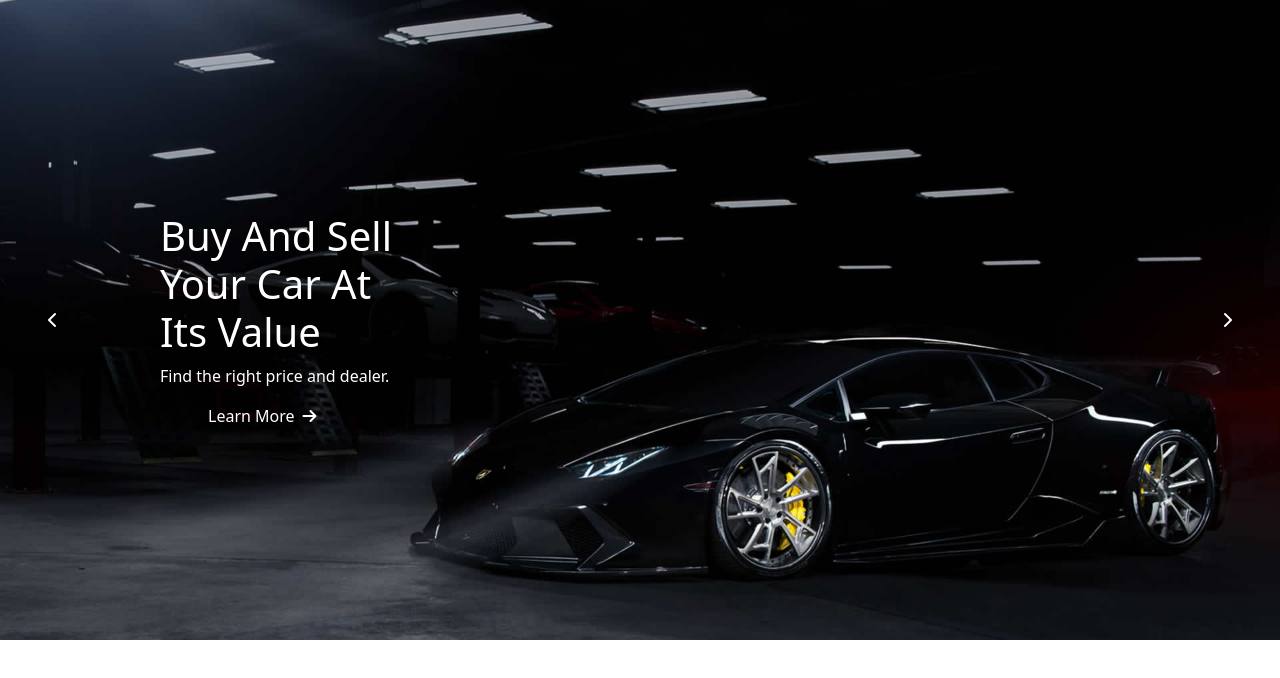
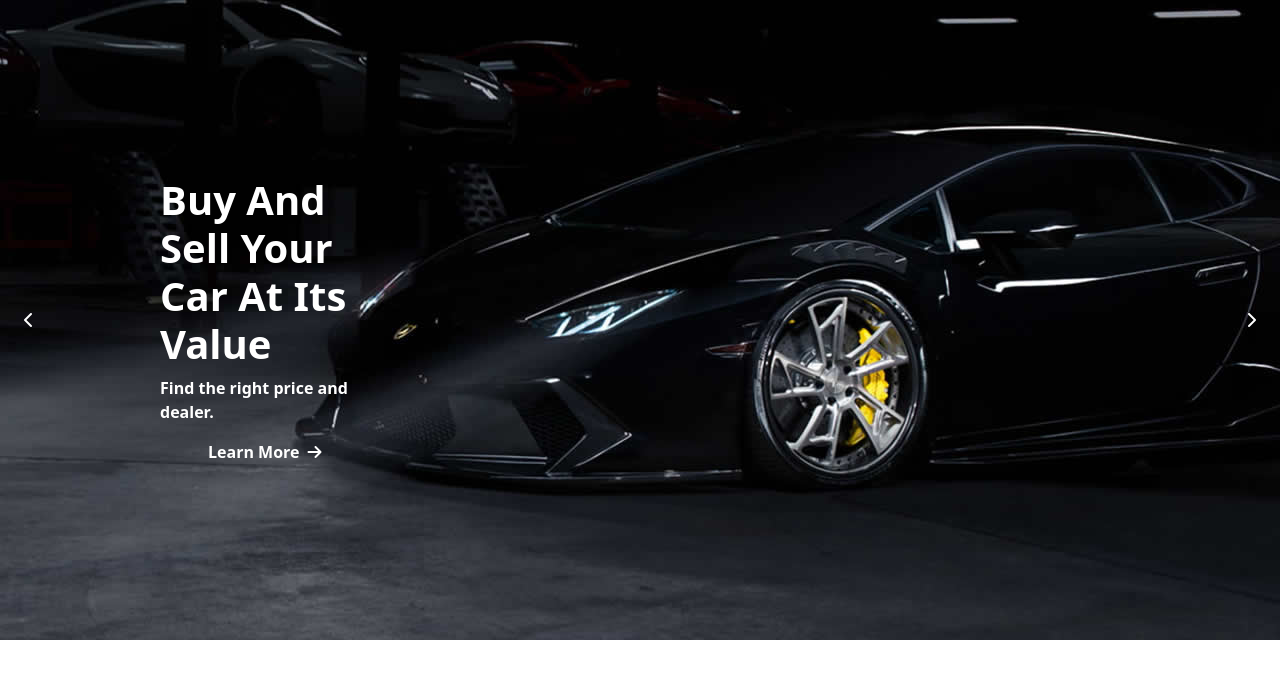
Before and after one commit to LucaAgatinoPrivitera/proj-html-vuejs, a Vue app: page / in a window 1280 px wide. Shown: the top 678 px of the page. Built offline with nearby package versions, Linux system fonts and the light colour scheme.

Commit message:
Carosello finito, manca solo l'interval

```diff
--- a/src/components/Carosello.vue
+++ b/src/components/Carosello.vue
@@ -33,23 +33,23 @@ export default {
 </script>
 
 <template>
-  <!-- <div id="caroselloHeight" class="position-relative"
-    v-bind:style="{ 'background-image': `url(${store.CaroselloImages.firstImage})` }"> -->
-  <div id="caroselloHeight" class="position-relative">
-    <img id="backgroundImage" :src="store.Carosello[store.number].firstImage" alt="">
+  <div id="caroselloHeight" class="position-relative prova"
+    v-bind:style="{ 'background-image': `url(${store.Carosello[store.number].firstImage})` }">
+    <!-- <div id="caroselloHeight" class="position-relative">
+    <img id="backgroundImage" :src="store.Carosello[store.number].firstImage" alt=""> -->
 
-    <div id="bottoni" class="d-flex justify-content-between align-items-center px-5 h-100">
+    <div id="bottoni" class="d-flex justify-content-between align-items-center px-4 h-100">
       <i class="fa-solid fa-chevron-left previous cursorPointer" @click="CaroselloIndietro"></i>
       <i class="fa-solid fa-chevron-right next cursorPointer" @click="caroselloAvanti"></i>
     </div>
 
-    <div class="w-75 h-100 d-flex m-auto align-items-center">
+    <div class="w-75 h-100 position-relative d-flex m-auto align-items-center z-3">
       <div class="w-25">
-        <h1>{{ store.Carosello[0].CaroselloTitolo }}</h1>
-        <p>{{ store.CaroselloSottotitolo }}</p>
-        <div class="d-inline-flex align-items-center gap-2 me-5 cursorPointer">
+        <h1 class="fw-bold">{{ store.Carosello[0].CaroselloTitolo }}</h1>
+        <p class="fw-bold">{{ store.CaroselloSottotitolo }}</p>
+        <div class="d-inline-flex align-items-center gap-2 me-5 cursorPointer fw-bold">
           <p class="m-0">Learn More</p>
-          <i class="fa-solid fa-arrow-right m"></i>
+          <i class="fa-solid fa-arrow-right"></i>
         </div>
       </div>
 
@@ -62,6 +62,10 @@ export default {
 <style scoped>
 #caroselloHeight {
   height: 80vh;
+}
+
+.prova{
+  background-position: bottom;
 }
 
 #backgroundImage {
```
